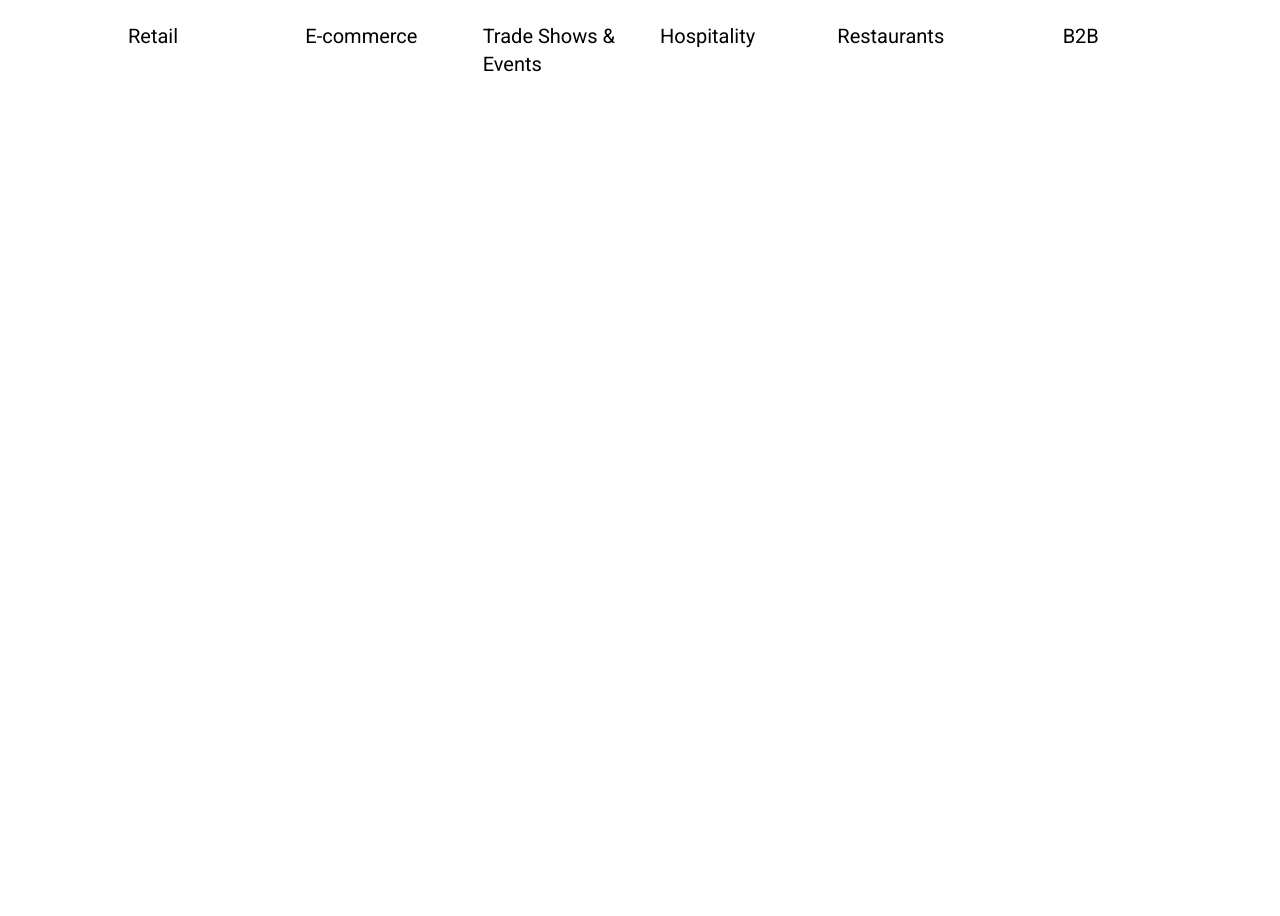
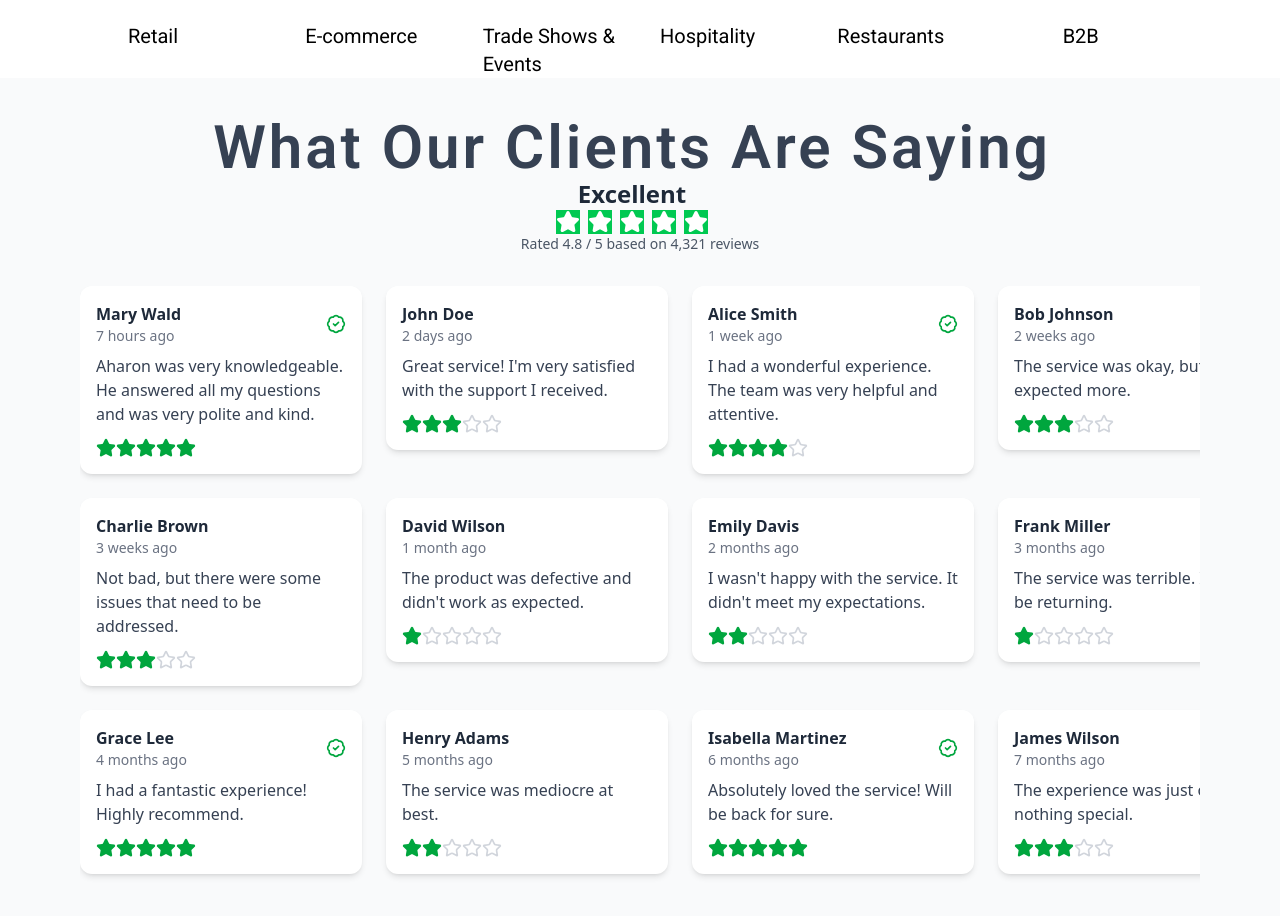
Before and after one commit to onaolapomay/Globalpay, a React (Vite) app: page / in a window 1280 px wide. Shown: the part 4400-5316 px from the top of the page. Before the commit the page ends 4478 px from the top, so only its background shows below. Built offline with nearby package versions, Linux system fonts and the light colour scheme; a web font is replaced by a local one.

Commit message:
your message update

```diff
--- a/src/HomePage.jsx
+++ b/src/HomePage.jsx
@@ -6,6 +6,8 @@ import Stax from './components/Stax.jsx'
 import Blogs from './components/Blogs.jsx'
 import GetStarted from './components/GetStarted.jsx'
 import Industries from './components/Industries.jsx'
+import Reviews from './components/Reviews.jsx'
+import ReviewsCard from './components/ReviewsCard.jsx'
 
 const Homepage = () => {
   return (
@@ -17,6 +19,8 @@ const Homepage = () => {
       <Blogs />
       <GetStarted />
       <Industries />
+      <Reviews />
+      <ReviewsCard />
     </>
   )
 }
--- /dev/null
+++ b/src/ReviewsData.js
@@ -0,0 +1,102 @@
+import { Star, Verified } from 'lucide-react';
+
+const ReviewsData = [
+  {
+    id: 1,
+    name: 'Mary Wald',
+    time: '7 hours ago',
+    text: 'Aharon was very knowledgeable. He answered all my questions and was very polite and kind.',
+    rating: 5,
+    verified: true,
+  },
+  {
+    id: 2,
+    name: 'John Doe',
+    time: '2 days ago',
+    text: 'Great service! I\'m very satisfied with the support I received.',
+    rating: 3,
+    verified: false,
+  },
+  {
+    id: 3,
+    name: 'Alice Smith',
+    time: '1 week ago',
+    text: 'I had a wonderful experience. The team was very helpful and attentive.',
+    rating: 4,
+    verified: true,
+  },
+  {
+    id: 4,
+    name: 'Bob Johnson',
+    time: '2 weeks ago',
+    text: 'The service was okay, but I expected more.',
+    rating: 3,
+    verified: true,
+  },
+  {
+    id: 5,
+    name: 'Charlie Brown',
+    time: '3 weeks ago',
+    text: 'Not bad, but there were some issues that need to be addressed.',
+    rating: 3,
+    verified: false,
+  },
+  {
+    id: 6,
+    name: 'David Wilson',
+    time: '1 month ago',
+    text: 'The product was defective and didn\'t work as expected.',
+    rating: 1,
+    verified: false,
+  },
+  {
+    id: 7,
+    name: 'Emily Davis',
+    time: '2 months ago',
+    text: 'I wasn\'t happy with the service. It didn\'t meet my expectations.',
+    rating: 2,
+    verified: false,
+  },
+  {
+    id: 8,
+    name: 'Frank Miller',
+    time: '3 months ago',
+    text: 'The service was terrible. I will not be returning.',
+    rating: 1,
+    verified: true,
+  },
+  {
+    id: 9,
+    name: 'Grace Lee',
+    time: '4 months ago',
+    text: 'I had a fantastic experience! Highly recommend.',
+    rating: 5,
+    verified: true,
+  },
+  {
+    id: 10,
+    name: 'Henry Adams',
+    time: '5 months ago',
+    text: 'The service was mediocre at best.',
+    rating: 2,
+    verified: false,
+  },
+  {
+    id: 11,
+    name: 'Isabella Martinez',
+    time: '6 months ago',
+    text: 'Absolutely loved the service! Will be back for sure.',
+    rating: 5,
+    verified: true,
+  },
+  {
+    id: 12,
+    name: 'James Wilson',
+    time: '7 months ago',
+    text: 'The experience was just okay, nothing special.',
+    rating: 3,
+    verified: false,
+  },
+];
+
+export default ReviewsData;
--- /dev/null
+++ b/src/components/Reviews.jsx
@@ -0,0 +1,39 @@
+import React from 'react';
+import { Star } from 'lucide-react';
+import ReviewsCard from './ReviewsCard';
+import ReviewsData from '../ReviewsData';
+
+const Reviews = () => {
+  return (
+    <section className='bg-gray-50 py-10'>
+      <div className='max-w-6xl mx-auto px-4'>
+        <div className='flex flex-wrap justify-center  mb-8'>
+          <div className='text-center space-x-4'>
+            <div className='text-center text-6xl font-semibold font-[roboto] text-gray-700 tracking-wider'>What Our Clients Are Saying</div>
+            <h2 className='text-2xl font-bold text-gray-800'>Excellent</h2>
+            <div className='flex justify-center space-x-2'>
+              {Array.from({ length: 5 }).map((_, i) => (
+                <Star key={i} className='w-6 h-6  bg-green-500 text-white fill-white' />
+              ))}
+            </div>
+            <p className='text-gray-600 text-sm'>
+              Rated 4.8 / 5 based on 4,321 reviews
+            </p>
+          </div>
+        </div>
+
+        <div className='overflow-x-auto pb-4'>
+  <div className='grid grid-cols-4 gap-6 min-w-[1200px]'>
+    {ReviewsData.map((review) => (
+      <div key={review.id}>
+        <ReviewsCard review={review} />
+      </div>
+    ))}
+  </div>
+</div>
+      </div>
+    </section>
+  );
+};
+
+export default Reviews;
--- /dev/null
+++ b/src/components/ReviewsCard.jsx
@@ -0,0 +1,37 @@
+import React from 'react';
+import { Star, Verified } from 'lucide-react';
+
+const ReviewsCard = ({ review }) => {
+  if (!review) return null;
+
+  return (
+    <div className='bg-white p-4 rounded-xl shadow-md'>
+      <div className='flex items-center justify-between mb-2'>
+        <div>
+          <span className='font-semibold text-gray-800'>{review.name}</span>
+          <p className='text-sm text-gray-500'>{review.time}</p>
+        </div>
+        {review.verified && (
+          <Verified className='w-5 h-5 text-green-600' />
+        )}
+      </div>
+
+      <p className='text-gray-700 mb-3'>{review.text}</p>
+
+      <div className='flex'>
+        {Array.from({ length: 5 }).map((_, i) => (
+          <Star
+            key={i}
+            className={`w-5 h-5 ${
+              i < review.rating
+                ? 'text-green-600 fill-green-600'
+                : 'text-gray-300'
+            }`}
+          />
+        ))}
+      </div>
+    </div>
+  );
+};
+
+export default ReviewsCard;
```
